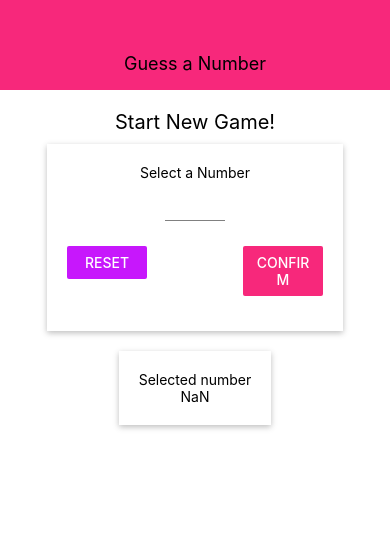
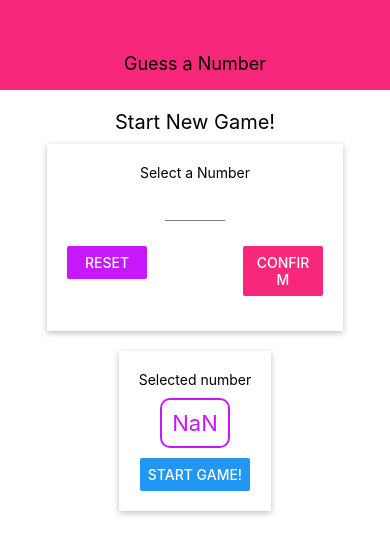
Before and after one commit to omarijalagania/ReactNativeGame, a React Native app: screen / in a window 390 px wide. Both pictures are taken after a click on the button "CONFIRM". Shown: the top 554 px of the page. Built offline with nearby package versions, Linux system fonts and the light colour scheme.

Commit message:
play logic

```diff
--- a/Components/screens/StartGameScreen.js
+++ b/Components/screens/StartGameScreen.js
@@ -5,7 +5,7 @@ import { View, StyleSheet, Text, TouchableWithoutFeedback, Keyboard, Button, Ale
 import Card from '../../Components/Card';
 import Colors from '../constants/Colors';
 import Input from '../Input';
-
+import NumberContainer from '../NumberContainer';
 const StartGameScreen = (props) => {
 
     const [userInput, setUserInput] = useState('');
@@ -31,6 +31,7 @@ const StartGameScreen = (props) => {
         setConfirmed(true);
         setUserInput('');
         setInputNumber(choosenNumber);
+        Keyboard.dismiss();
     }
 
         let confirmedNumber;
@@ -39,9 +40,10 @@ const StartGameScreen = (props) => {
             confirmedNumber =
             <Card style={styles.confirm}>
                 <Text>Selected number</Text>
-                <View style={styles.confirmNumber}>
-                    <Text>{inputNumber}</Text>
-                </View>
+                    <NumberContainer>
+                        {inputNumber}
+                    </NumberContainer>
+                    <Button title="START GAME!"/>
             </Card>
         }
     return(
@@ -100,7 +102,8 @@ const styles = StyleSheet.create({
         textAlign: 'center',
     },
     confirm: {
-        marginTop: 20
+        marginTop: 20,
+        alignItems: 'center'
     },
     confirmNumber: {
         alignItems: 'center'
```
